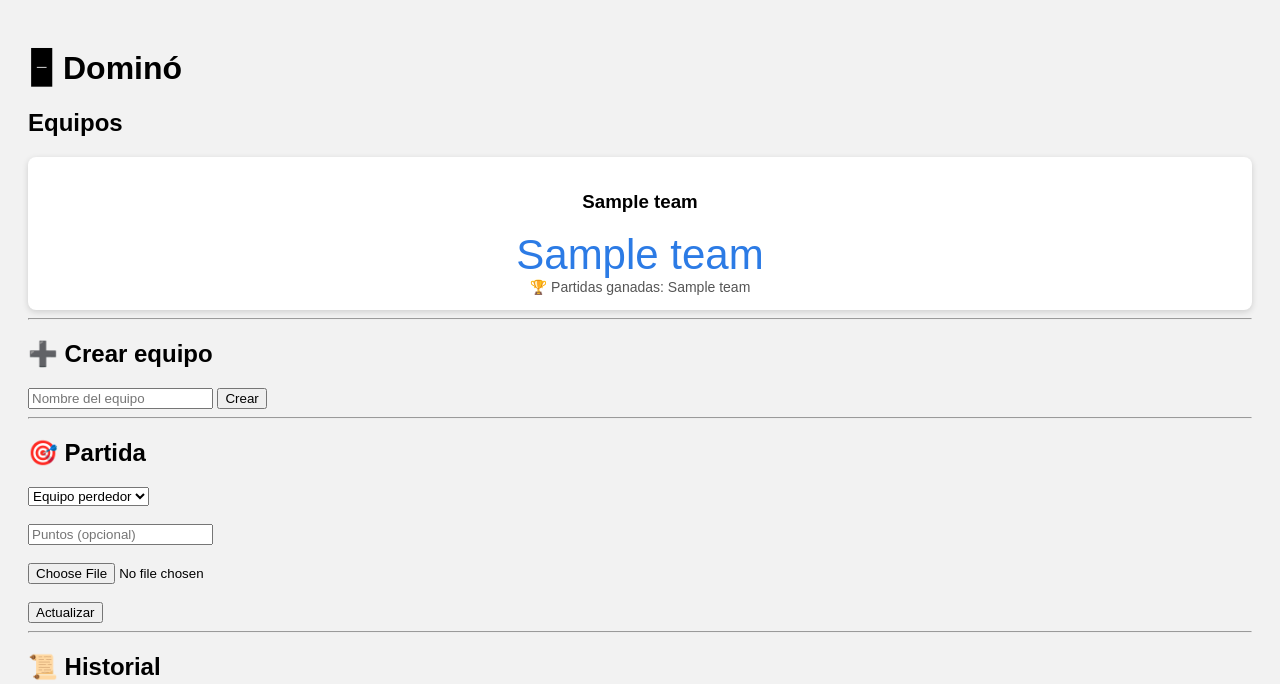
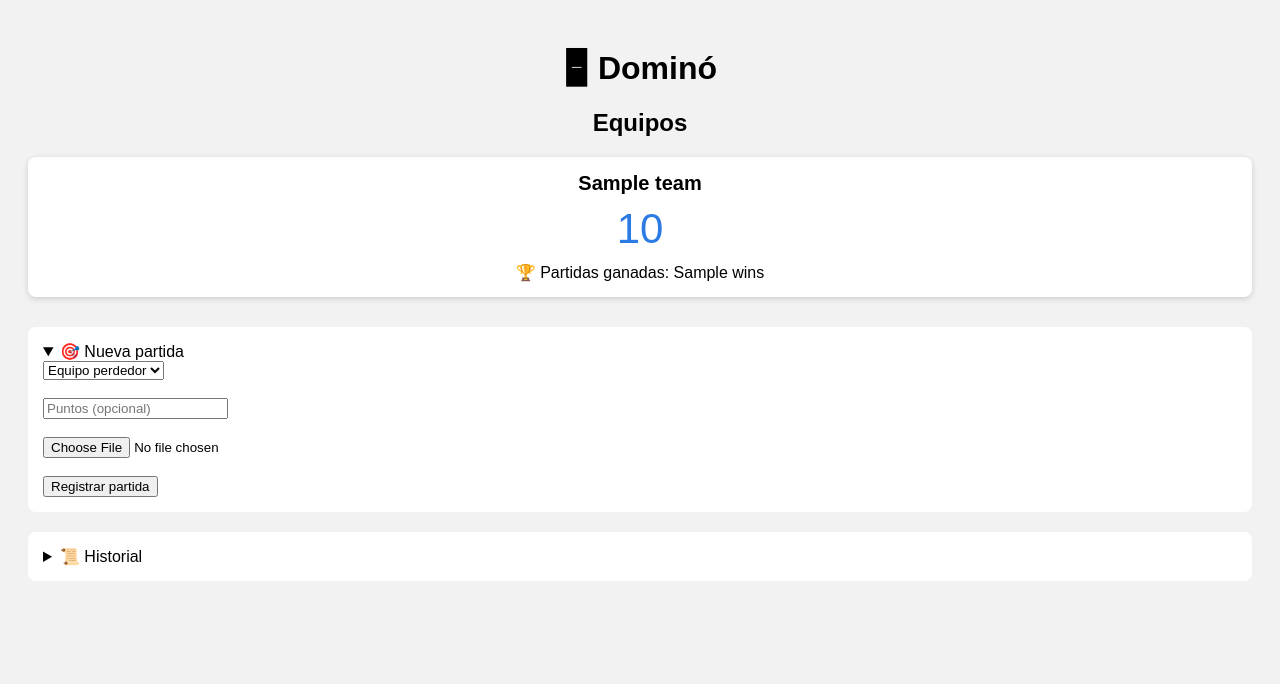
Before and after one commit to abrahamramost01-netizen/dmie, a Flask app: template templates/index.html in a window 1280 px wide. Shown: the top 684 px of the page. After the commit the page ends 581 px from the top, so only its background shows below. Run offline with Flask 3, Linux system fonts and the light colour scheme; the template is opened without the code that fills it: most values are stand-ins (such as "Sample title", 1, 10 or a date in 2020); some libraries are stand-ins or nearby versions; grey boxes are pictures that could not be loaded.

Commit message:
Update index.html

```diff
--- a/templates/index.html
+++ b/templates/index.html
@@ -6,44 +6,90 @@
 
 <style>
 body {
-    font-family: Arial;
+    font-family: Arial, sans-serif;
     background: #f2f2f2;
     padding: 20px;
+}
+
+h1, h2 {
+    text-align: center;
 }
 
 .teams {
     display: grid;
     grid-template-columns: repeat(auto-fit, minmax(220px, 1fr));
     gap: 15px;
+    margin-bottom: 30px;
 }
 
-.team {
+.team-card {
+    background: white;
+    border-radius: 8px;
+    padding: 15px;
+    text-align: center;
+    box-shadow: 0 2px 6px rgba(0,0,0,.15);
+    transition: transform .3s;
+}
+
+.team-card.winner {
+    border: 4px solid #28a745;
+    background: #eafaf1;
+    animation: pulse 1.5s infinite;
+}
+
+@keyframes pulse {
+    0% { transform: scale(1); }
+    50% { transform: scale(1.03); }
+    100% { transform: scale(1); }
+}
+
+.team-name {
+    font-size: 20px;
+    font-weight: bold;
+}
+
+.team-points {
+    font-size: 42px;
+    color: #2c7be5;
+    margin: 10px 0;
+}
+
+.matches {
     background: white;
     padding: 15px;
     border-radius: 8px;
-    text-align: center;
-    box-shadow: 0 2px 6px rgba(0,0,0,.15);
-    transition: transform .3s, background .3s;
 }
 
-.winner {
-    background: #d4edda;
-    animation: glow 1s infinite alternate;
+.match {
+    border-bottom: 1px solid #ddd;
+    padding: 10px 0;
 }
 
-@keyframes glow {
-    from { box-shadow: 0 0 5px #28a745; }
-    to   { box-shadow: 0 0 20px #28a745; }
+.match:last-child {
+    border-bottom: none;
 }
 
-.points {
-    font-size: 42px;
-    color: #2c7be5;
+img {
+    max-width: 100%;
+    border-radius: 6px;
+    margin-top: 8px;
 }
 
-.wins {
-    font-size: 14px;
-    color: #555;
+.badge {
+    display: inline-block;
+    background: #28a745;
+    color: white;
+    padding: 3px 8px;
+    border-radius: 12px;
+    font-size: 12px;
+    margin-left: 5px;
+}
+
+details {
+    background: white;
+    padding: 15px;
+    border-radius: 8px;
+    margin-bottom: 20px;
 }
 </style>
 </head>
@@ -52,54 +98,87 @@ body {
 
 <h1>🁢 Dominó</h1>
 
+<!-- ================= EQUIPOS ================= -->
 <h2>Equipos</h2>
 <div class="teams">
 {% for t in teams %}
-<div class="team {% if t[2] >= win_points %}winner{% endif %}">
-    <h3>{{ t[1] }}</h3>
-    <div class="points">{{ t[2] }}</div>
-    <div class="wins">🏆 Partidas ganadas: {{ t[3] }}</div>
-</div>
+    <div class="team-card {% if t.points >= win_points %}winner{% endif %}">
+        <div class="team-name">
+            {{ t.name }}
+            {% if t.points >= win_points %}
+                <span class="badge">GANADOR</span>
+            {% endif %}
+        </div>
+        <div class="team-points">{{ t.points }}</div>
+        <div>🏆 Partidas ganadas: {{ t.wins }}</div>
+    </div>
 {% endfor %}
 </div>
 
-<hr>
-
-<h2>➕ Crear equipo</h2>
-<form method="post" action="/add_team">
-    <input name="name" required placeholder="Nombre del equipo">
-    <button>Crear</button>
-</form>
-
-<hr>
-
-<h2>🎯 Partida</h2>
+<!-- ================= NUEVA PARTIDA ================= -->
+<details open>
+<summary>🎯 Nueva partida</summary>
 <form method="post" action="/add_match" enctype="multipart/form-data">
     <select name="team_id" required>
         <option value="">Equipo perdedor</option>
         {% for t in teams %}
-        <option value="{{ t[0] }}">{{ t[1] }}</option>
+            <option value="{{ t.id }}">{{ t.name }}</option>
         {% endfor %}
-    </select><br><br>
+    </select>
+    <br><br>
 
-    <input type="number" name="points" placeholder="Puntos (opcional)"><br><br>
+    <input type="number" name="points" placeholder="Puntos (opcional)">
+    <br><br>
 
-    <input type="file" name="image" accept="image/*"><br><br>
+    <input type="file" name="image" accept="image/*">
+    <br><br>
 
-    <button>Actualizar</button>
+    <button>Registrar partida</button>
 </form>
+</details>
 
-<hr>
+<!-- ================= HISTORIAL ================= -->
+<details>
+<summary>📜 Historial</summary>
 
-<h2>📜 Historial</h2>
+<div class="matches">
 {% for m in matches %}
-<p>
-    {{ m[1] }} +{{ m[2] }}
-    {% if m[4] %}
-        <br><img src="/{{ m[4] }}" width="120">
-    {% endif %}
-</p>
+    <div class="match">
+        <strong>{{ m.team_name }}</strong>
+        +{{ m.points }} puntos
+        <br>
+        <small>{{ m.created_at }}</small>
+
+        {% if m.image_path %}
+            <div>
+                <b>Imagen original:</b><br>
+                <img src="/{{ m.image_path }}">
+            </div>
+        {% endif %}
+
+        {% if m.processed_image %}
+            <div>
+                <b>Imagen procesada:</b><br>
+                <img src="/{{ m.processed_image }}">
+            </div>
+        {% endif %}
+
+        {% if m.details %}
+            <details>
+                <summary>🧮 Detalle del cálculo</summary>
+                <ul>
+                {% for d in m.details %}
+                    <li>Ficha {{ d.left }} | {{ d.right }} → {{ d.sum }} puntos</li>
+                {% endfor %}
+                </ul>
+                <b>Total:</b> {{ m.points }}
+            </details>
+        {% endif %}
+    </div>
 {% endfor %}
+</div>
+
+</details>
 
 </body>
 </html>
```
